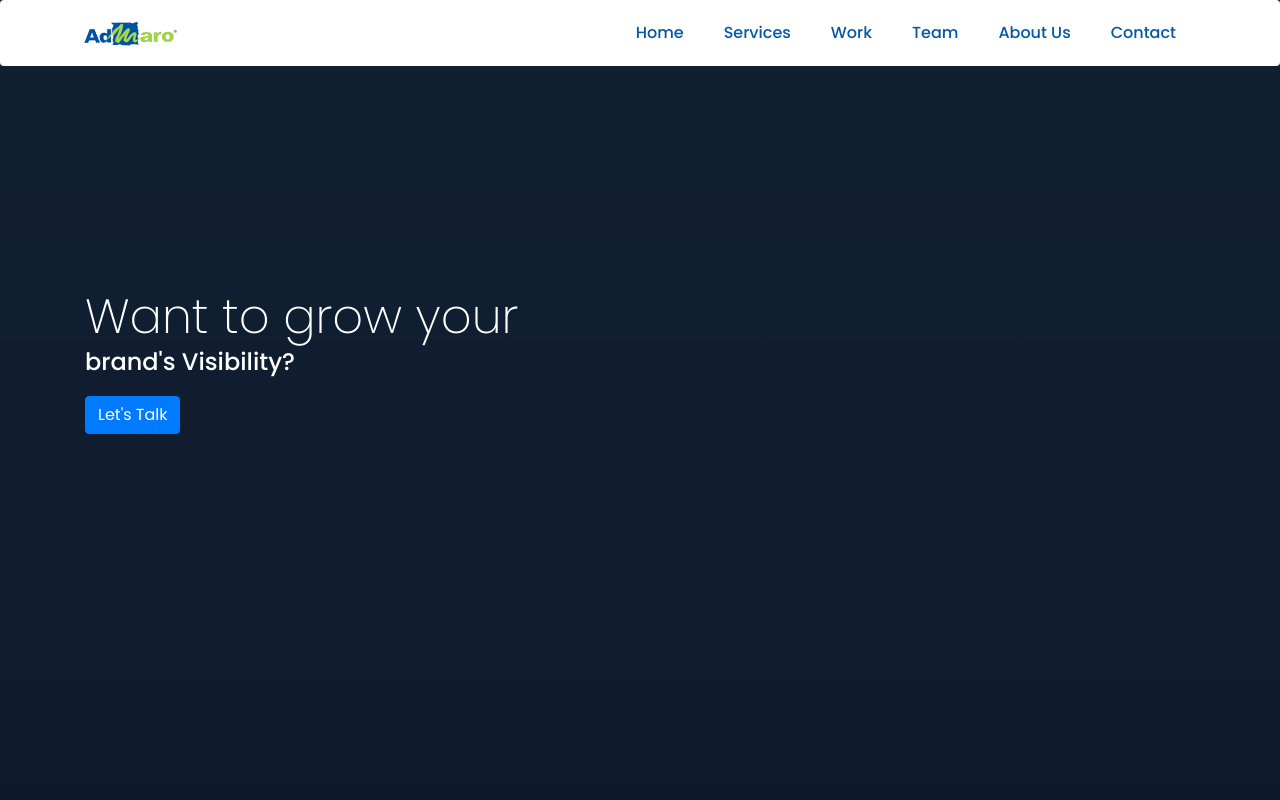
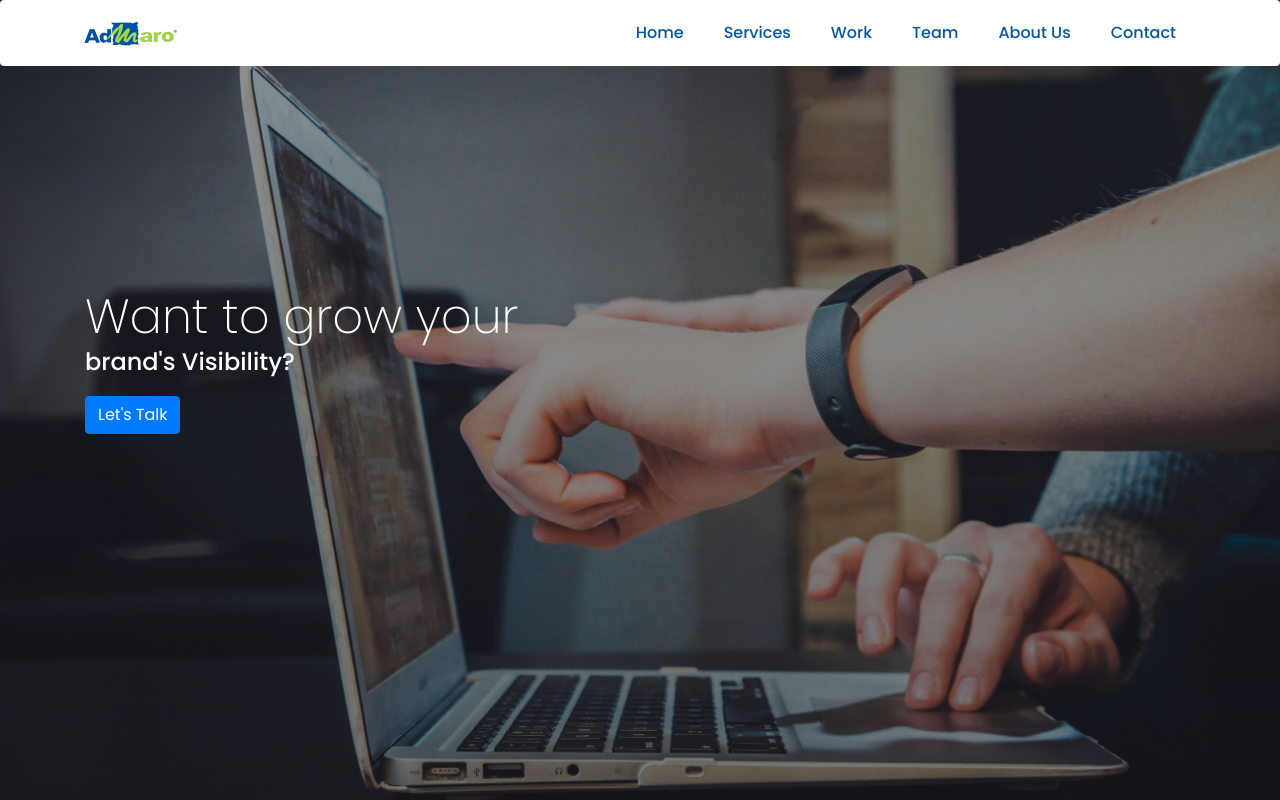
Before and after one commit to josephe44/oc-14-project, a plain HTML site: page Project/index.html in a window 1280 px wide. Drawn offline with nearby package versions, Linux system fonts and the light colour scheme; the site is published under a folder, as on GitHub Pages, so addresses that start at the root find nothing.

Commit message:
Updated Image

```diff
--- a/Project/mainCss/home.css
+++ b/Project/mainCss/home.css
@@ -8,44 +8,57 @@ body {
     font-family: 'Poppins', sans-serif;
     height: 100vh;
     min-height: 500px;
-  background: linear-gradient(rgba(0, 0, 0, 0.4), rgba(0, 0, 0, 0.5)), url(/Project/images/landImage.jpg);
+    background: linear-gradient(rgba(0, 0, 0, 0.4), rgba(0, 0, 0, 0.5)), url(../images/landImage.jpg);
     background-position: center center;
     background-repeat: no-repeat;
     background-attachment: fixed;
     background-size: cover;
     background-color: #1d3557;
 }
-a{
+
+a {
     font-size: 1em !important;
     font-weight: 500 !important;
     color: #0357A4 !important;
 }
+
+
 /* nav head */
+
 .navbar {
     background: #fff !important;
 }
+
 .navbar-brand {
     margin-left: 4em;
 }
+
 .navbar-brand img {
     padding: 0px !important;
 }
+
 .navbar-nav {
     margin-right: 5em;
 }
+
 .nav-item {
     padding-left: 1.5em !important;
 }
+
+
 /* hero styling */
+
 .hero-text {
     margin-top: 15em;
 }
+
 .hero-text-p {
     color: #fff;
     font-size: 3em;
     font-weight: 100;
     line-height: 22px;
 }
+
 .hero-text-p1 {
     color: #fff;
     font-size: 1.5em;
```
Lines whose indentation alone changed are shown as unchanged.
